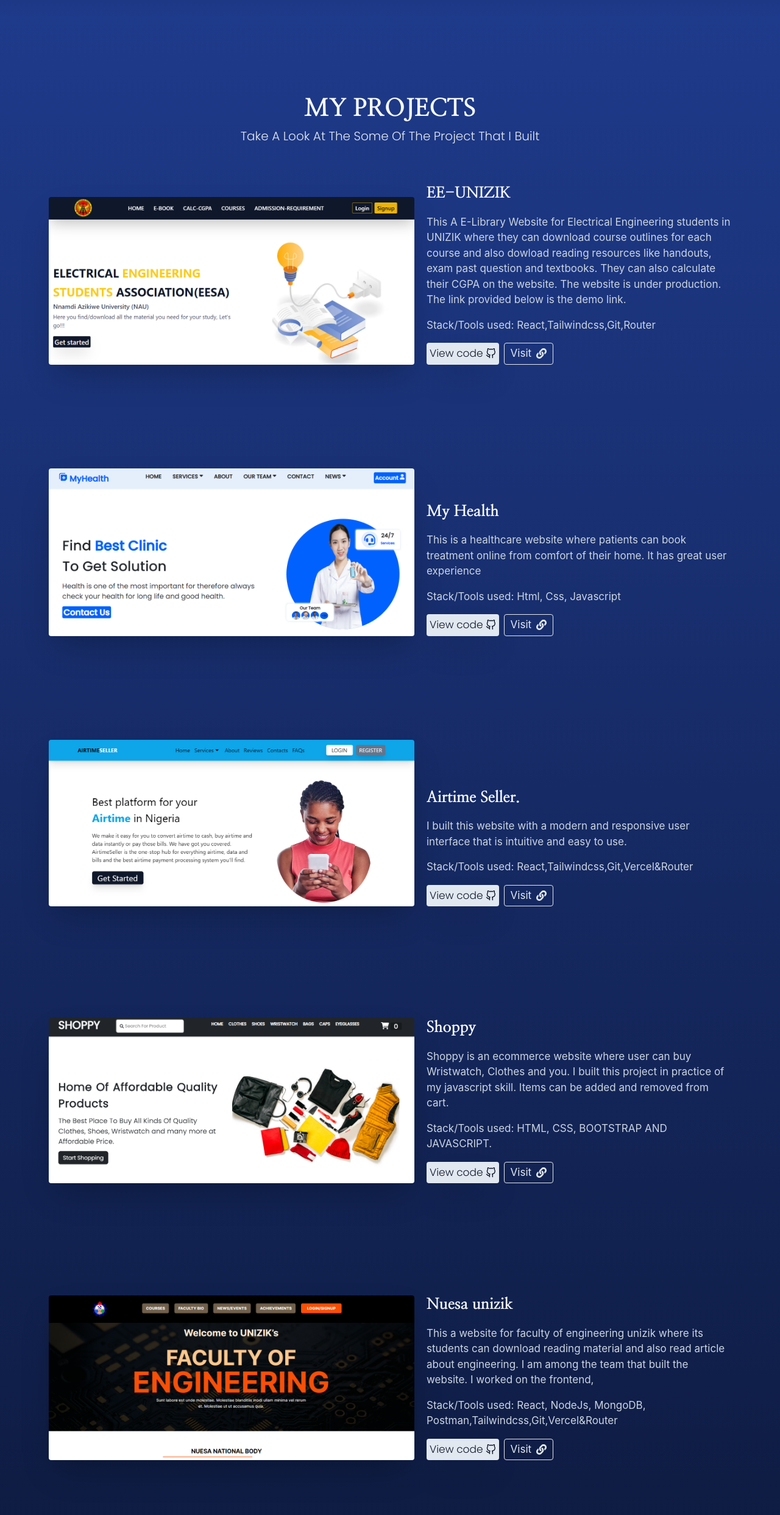
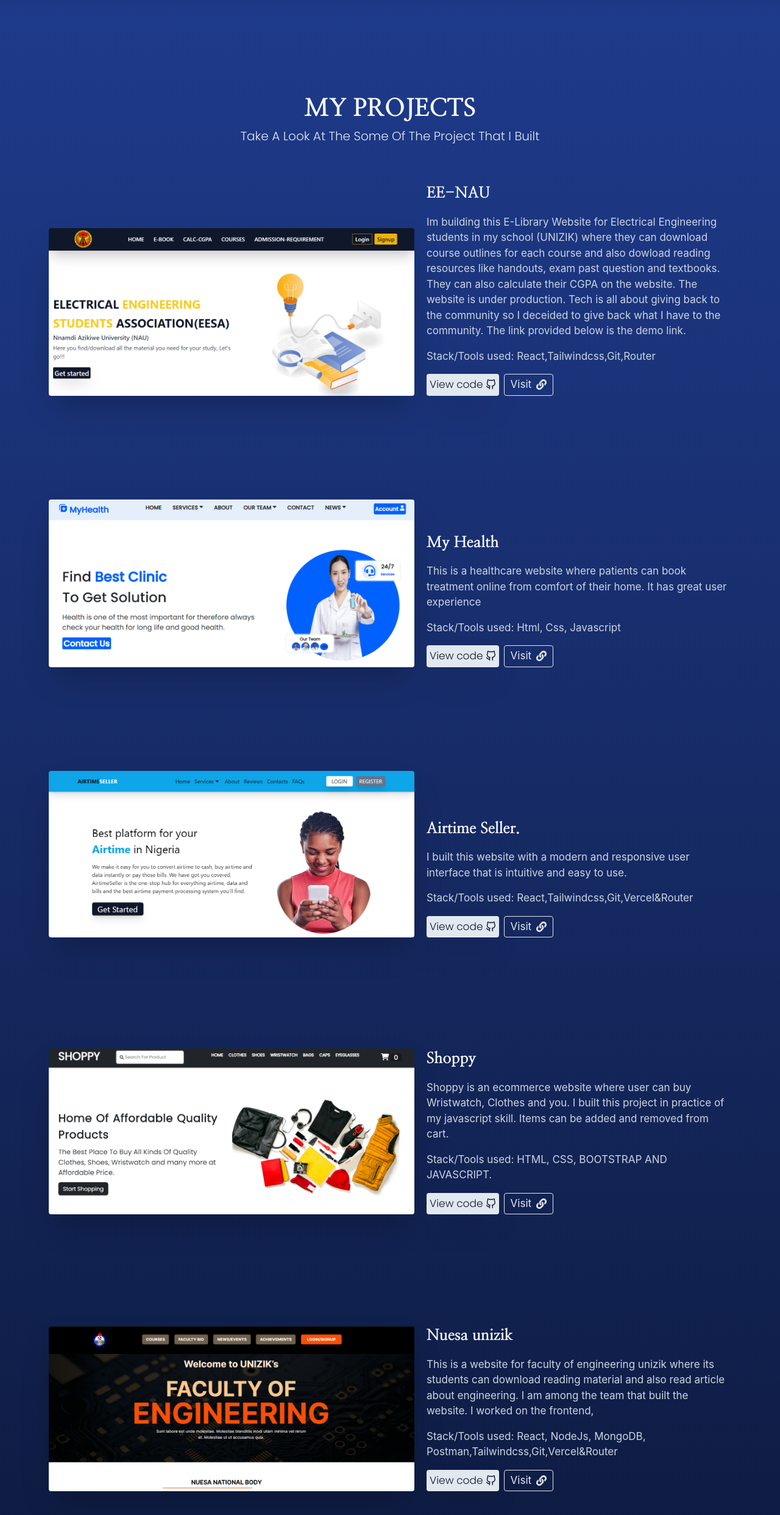
Before and after one commit to DesmondNzubechi/Official-Portfolio, a React (Create React App) app: page / in a window 1280 px wide. Shown: the part 2077-4561 px from the top of the page at 61% size. Built offline with nearby package versions, Linux system fonts and the light colour scheme; the HTML template or start-up script is replaced by a standard one; a web font is replaced by a local one.

Commit message:
new change

```diff
--- a/src/Components/Projects/projects.jsx
+++ b/src/Components/Projects/projects.jsx
@@ -24,11 +24,11 @@ export const Projects = () => {
 const projectItems = [
     {
         ProjectImg: eeunizik,
-        projectName : 'EE-UNIZIK',
-        ProjectDescr : 'This A E-Library Website for Electrical Engineering students in UNIZIK where they can download course outlines for each course and also dowload reading resources like handouts, exam past question and textbooks. They can also calculate their CGPA on the website. The website is under production. The link provided below is the demo link. ',
+        projectName : 'EE-NAU',
+        ProjectDescr : 'I\m building this E-Library Website for Electrical Engineering students in my school (UNIZIK) where they can download course outlines for each course and also dowload reading resources like handouts, exam past question and textbooks. They can also calculate their CGPA on the website. The website is under production. Tech is all about giving back to the community so I deceided to give back what I have to the community. The link provided below is the demo link. ',
         projectStack: 'Stack/Tools used: React,Tailwindcss,Git,Router',
-        ProjectGit : 'github.com/DesmondNzubechi/ee-unizik',
-        ProjectUrl : 'ee-unizik.vercel.app',
+        ProjectGit : 'github.com/DesmondNzubechi/ee-nau',
+        ProjectUrl : 'ee-nau.vercel.app',
     },
     {
         ProjectImg: Myhealth,
@@ -57,7 +57,7 @@ const projectItems = [
     {
         ProjectImg: nuesa,
         projectName : 'Nuesa unizik',
-        ProjectDescr : 'This a website for faculty of engineering unizik where its students can download reading material and also read article about engineering. I am among the team that built the website. I worked on the frontend,',
+        ProjectDescr : 'This is a website for faculty of engineering unizik where its students can download reading material and also read article about engineering. I am among the team that built the website. I worked on the frontend,',
         projectStack: 'Stack/Tools used: React, NodeJs, MongoDB, Postman,Tailwindcss,Git,Vercel&Router',
         ProjectUrl : 'client-side-coral.vercel.app/',
         ProjectGit : 'github.com/NUESA-UNIZIK/Client-side',
```
